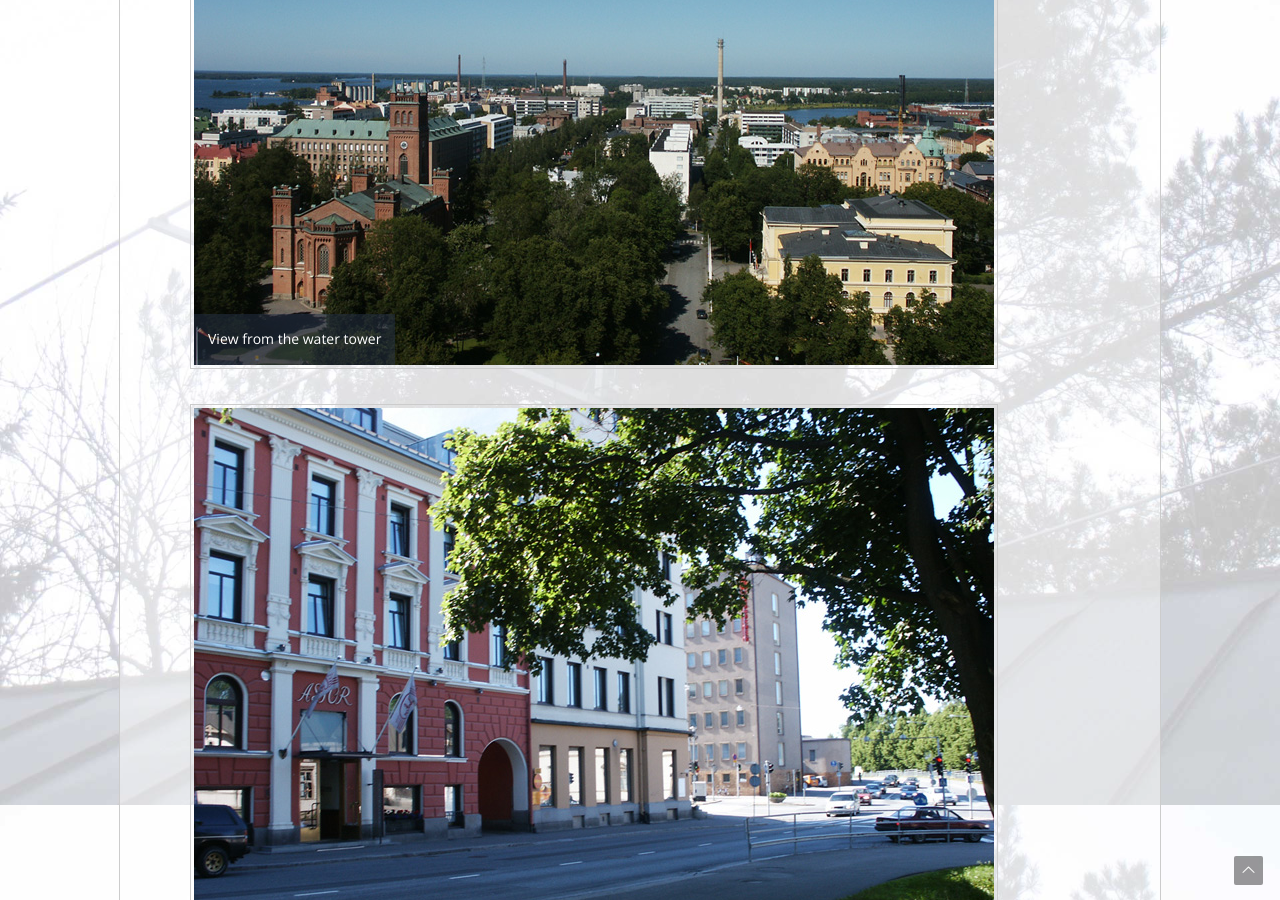
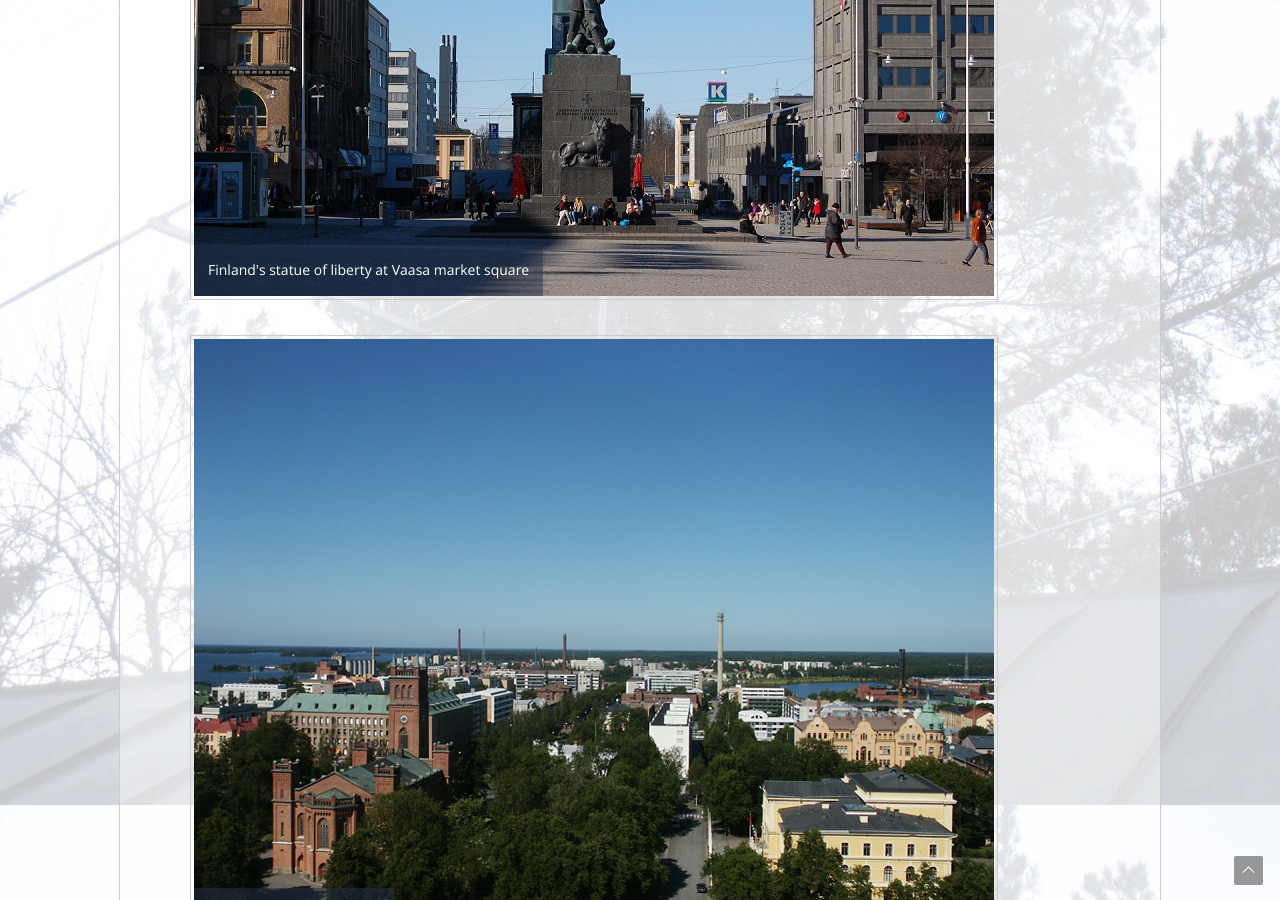
Before and after one commit to teear/56fl001.fldx.org, a Jekyll site: the page built from vaasa.html, in a window 1280 px wide and 900 px high, scrolled down 2075 px. Built offline with Jekyll 4.4.1, drawn with Linux system fonts in a browser that asks for light colours.

Commit message:
Added image of the statue of liberty to Vaasa page

```diff
--- a/vaasa.html
+++ b/vaasa.html
@@ -95,6 +95,15 @@ as their mother tongue, 22% speak Swedish and 7% speak other languages.
 
 <div class="overlap-figure">
  <div class="of-container">
+   <a href="images/vaasa/statue-of-liberty.jpg"><img src="images/vaasa/statue-of-liberty-preview.jpg" alt="View from the water tower"></a>
+   <div class="caption">
+     Finland's statue of liberty at Vaasa market square
+   </div>
+ </div>
+</div>
+
+<div class="overlap-figure">
+ <div class="of-container">
    <a href="images/vaasa/view-from-water-tower.jpg"><img src="images/vaasa/view-from-water-tower-preview.jpg" alt="View from the water tower"></a>
    <div class="caption">
      View from the water tower
```
Also changed, not shown: images/vaasa/statue-of-liberty-preview.jpg (added), images/vaasa/statue-of-liberty.jpg (added).
